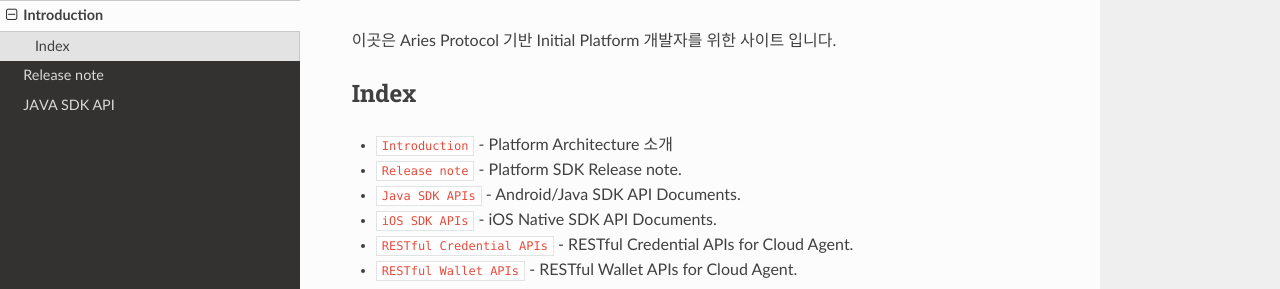
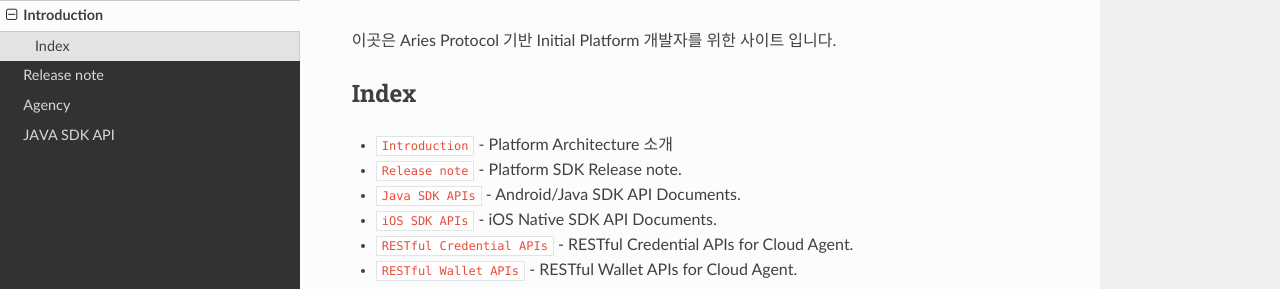
Before and after one commit to sktston/initial-v2-platform-doc, an MkDocs documentation site: the page built from docs/index.md, in a window 1280 px wide. Shown: the part 131-420 px from the top of the page. Built offline with MkDocs 1.6.1, drawn with Linux system fonts in a browser that asks for light colours; nearby versions of some CDN libraries.

Commit message:
Agency page 추가

```diff
--- a/docs/java_api/stylesheet.css
+++ b/docs/java_api/stylesheet.css
@@ -63,6 +63,7 @@
     padding-top:4px;
     margin-top:8px;
     line-height:1.4em;
+    color: darkgreen;
 }
 dt code {
     font-family:'DejaVu Sans Mono', monospace;
--- a/mkdocs.yml
+++ b/mkdocs.yml
@@ -11,6 +11,7 @@
 nav:
   - Introduction : index.md
   - Release note: release_note.md
+  - Agency : agency.md
   - JAVA SDK API: java_api/java_api.md
 
 
```
